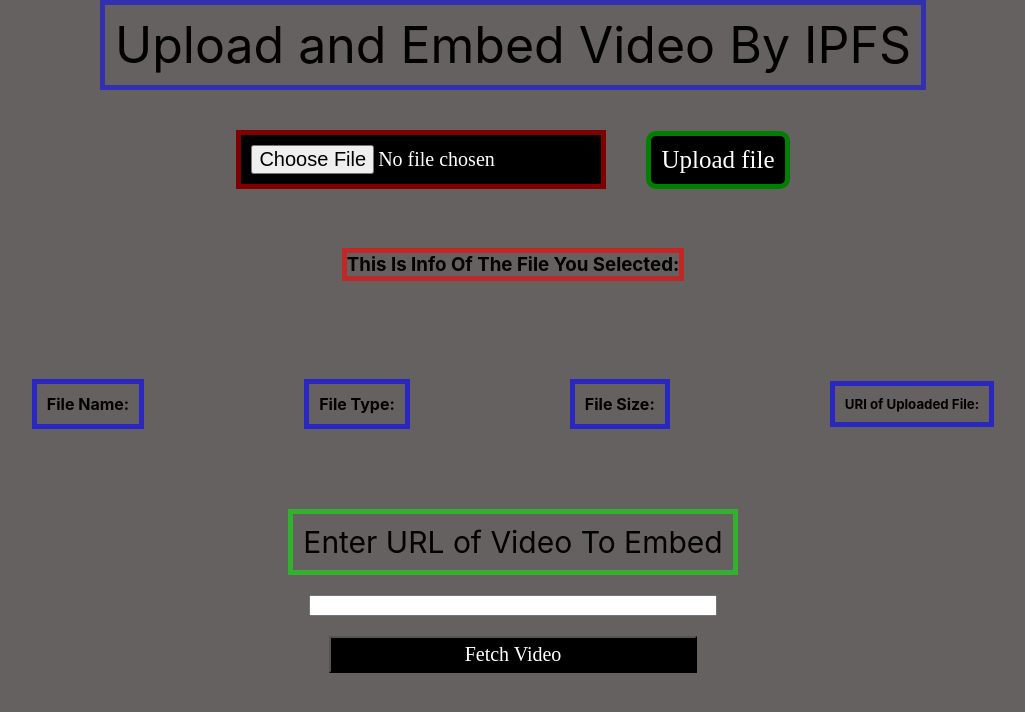
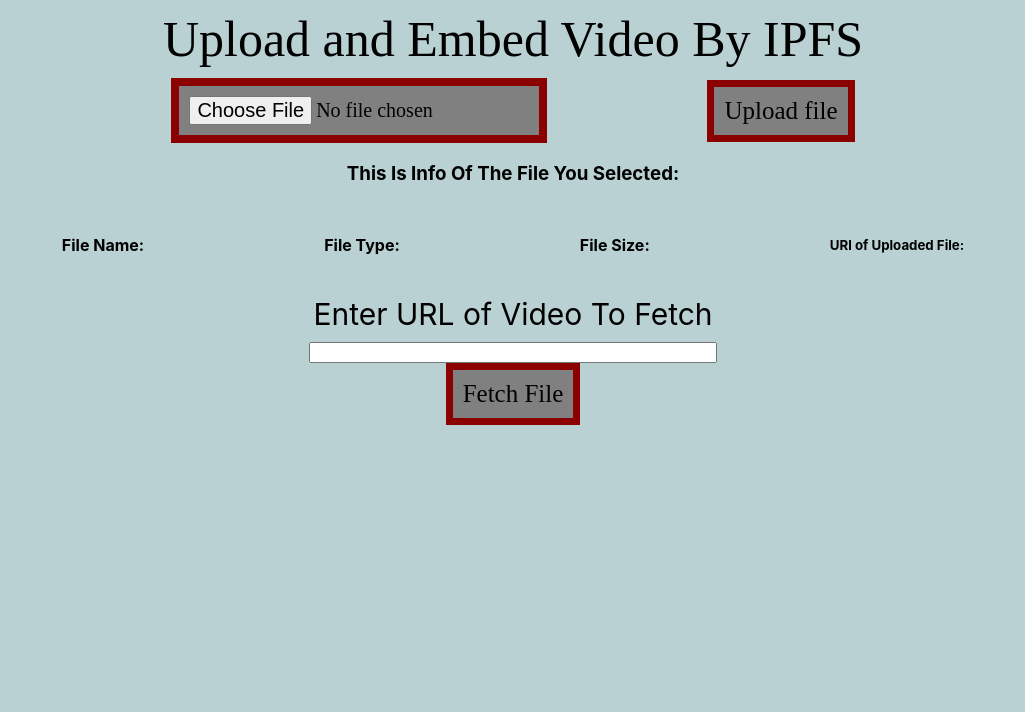
Before and after one commit to GMR329/VideoShareIPFS, a React (Create React App) app in the folder video-share/: page / in a window 1280 px wide. Shown: the top 712 px of the page, without its empty margins (127-1152 px from the left). Built offline with nearby package versions, Linux system fonts and the light colour scheme; what ipfs-http-client would draw is missing.

Commit message:
I embedded videos into site

```diff
--- a/video-share/package.json
+++ b/video-share/package.json
@@ -6,11 +6,17 @@
     "@testing-library/jest-dom": "^5.16.2",
     "@testing-library/react": "^12.1.4",
     "@testing-library/user-event": "^13.5.0",
+    "axios": "^0.26.1",
     "buffer": "^6.0.3",
+    "file-saver": "^2.0.5",
     "ipfs-http-client": "^56.0.1",
+    "js-file-download": "^0.4.12",
     "react": "^17.0.2",
+    "react-alert": "^7.0.3",
     "react-dom": "^17.0.2",
+    "react-player": "^2.10.0",
     "react-scripts": "5.0.0",
+    "react-video-js-player": "^1.1.1",
     "web-vitals": "^2.1.4"
   },
   "scripts": {
--- a/video-share/src/App.css
+++ b/video-share/src/App.css
@@ -1,3 +1,3 @@
 body {
-  background-color: rgb(102, 97, 97);
+  background-color: rgb(186, 209, 211);
 }
--- a/video-share/src/App.js
+++ b/video-share/src/App.js
@@ -3,11 +3,19 @@
 import React, { useState } from 'react';
 import { Buffer } from 'buffer';
 import { create } from "ipfs-http-client";
+import { scryRenderedComponentsWithType } from 'react-dom/test-utils';
+import { Alert } from 'react-alert'
+import { saveAs } from "file-saver";
+import axios from 'axios'
+import fileDownload from 'js-file-download'
+import VideoPlayer from "react-video-js-player";
+import ReactPlayer from 'react-player';
 
 const client = create('https://ipfs.infura.io:5001/api/v0');
 
 
 function App() {
+  const [z, setZ]=useState([]);
   const[file,setFile]=useState(null);
   const[fileName,setFileName]=useState("");
   const[fileType,setFileType]=useState("");
@@ -16,6 +24,8 @@
   const[searchURL,setSearchURL]=useState("");
  const[textField,setTextField]=useState("");
 
+
+
   function getFileFromComputer(e) {
 
     var localFile=e.target.files[0];
@@ -23,6 +33,7 @@
   setFileName(localFile.name);
   setFileType(localFile.type);
   setFileSize(localFile.size);
+  console.log(localFile.type);
 
   //  console.log(selectedFile);
   //  setFileName(selectedFile.name);
@@ -35,6 +46,7 @@
   }
 
 
+
   e.preventDefault();
 
   }
@@ -42,10 +54,21 @@
 async function uploadButtonHandler(event){
   event.preventDefault();
   try {
-    const uploadedFile = await client.add(file);
+    if((fileType.toLowerCase()).includes("video")){
+
+
+      const uploadedFile = await client.add(file);
       var fullLink='https://ipfs.infura.io/ipfs/'+uploadedFile.path;
      setURL(fullLink);
      console.log(url);
+
+          }
+          else{
+alert("Please Upload a Video File");
+
+          }
+
+
 
   } catch (err) {
     console.log(err.message);
@@ -53,21 +76,25 @@
 
 }
 
-  function print(){
-    console.log(textField);
-    window.open(textField);
 
 
-  }
+ function print(){
+
+   setZ(oldArray => [...oldArray, textField]);
+
+ }
+
+
   const buttonStyle = {
-  backgroundColor: "black",
-  color:"white",
+  backgroundColor: "gray",
+  color:"black",
   fontSize:"25px",
   fontFamily:"Montserrat",
   padding:"5px",
-  borderRadius:"10px",
-  margin:"20px",
-  border: '5px solid rgba(0, 255, 0, .5)',
+  marginLeft:"80px",
+  marginRight:"80px",
+  border: '7px solid darkred',
+
   padding:"10px"
 
 
@@ -90,13 +117,14 @@
 
   }
   const fileInputStyle={
-    backgroundColor: "black",
-    color:"white",
+    backgroundColor: "gray",
+    color:"black",
     fontSize:"20px",
     fontFamily:"Montserrat",
     padding:"5px",
-    margin:"20px",
-    border: '5px solid rgba(255, 0, 0, .5)',
+    marginLeft:"80px",
+    marginRight:"80px",
+    border: '8px solid darkred',
     padding:"10px"
 
 
@@ -106,29 +134,36 @@
   display: "flex",
   flexDirection:"row",
   alignItems:"center",
-  margin:"20px"
+  marginLeft:"80px",
+  marginRight:"80px",
 
 
   };
   const TitleStyle={
   fontSize:"50px",
-  border: '5px solid rgba(0, 0, 255, .5)',
-  padding:"10px"
+
+  padding:"10px",
+  color:"black",
+  fontFamily:"Montserrat",
+
+
 
 
   };
 const uploadInfoStyle={
 
   padding:"10px",
-  margin:"80px",
-  border: '5px solid rgba(0, 0, 255,.6)'
+  marginLeft:"80px",
+  marginRight:"80px",
+
 
 
 };
 const secondHeaderStyle={
   fontSize:"30px",
-  border: '5px solid rgba(0, 255, 0, .5)',
-  padding:"10px"
+  padding:"10px",
+  marginLeft:"80px",
+  marginRight:"80px",
 
 
 }
@@ -136,7 +171,7 @@
 const bottomFormStyle={
   display: "flex",
   flexDirection:"column",
-  margin:"20px"
+  margin:"0px"
 
 };
 const fetchVideoStyle={
@@ -145,10 +180,16 @@
   fontFamily:"Montserrat",
   fontSize:"20px",
   padding:"5px",
-  margin:"20px",
-  border: '10px solid rgba(255, 0 0, .5)'
+  marginLeft:"80px",
+  marginRight:"80px",
+  border: '5px solid darkred'
 
 
+}
+
+function test(){
+
+  alert(z);
 }
 
 
@@ -161,18 +202,24 @@
           <button style={buttonStyle}className='uploadFileButton' type="submit" onClick={uploadButtonHandler} >Upload file</button>
 
         </form>
-        <h3 style={  {border: '5px solid rgba(255, 0, 0,.6)'}}>This Is Info Of The File You Selected: </h3>
+        <h3 style={  {color:"black"}}>This Is Info Of The File You Selected: </h3>
         <div style={innerDivStyle}>
         <h4 style={uploadInfoStyle}>  File Name: {fileName} </h4>
         <h4  style={uploadInfoStyle}> File Type: {fileType}</h4>
         <h4 style={uploadInfoStyle}> File Size: {fileSize}</h4>
         <h5 style={uploadInfoStyle}> URl of Uploaded File: {url}</h5>
         </div>
-        <span style={secondHeaderStyle}>Enter URL of Video To Embed</span>
-       <form style={bottomFormStyle}>
+
+
+        <span style={secondHeaderStyle}>Enter URL of Video To Fetch</span>
+
        <input style ={{width:"400px"}} type="text"  onChange={e => setTextField(e.target.value)}  />
-        <button style={fetchVideoStyle} className='videoLinkField' type="submit" onClick={()=>print()} >Fetch Video</button>
-       </form>
+       <button style={buttonStyle}className='Fetch Video' type="submit" onClick={()=>print()} >Fetch File</button>
+
+
+
+       {z.map(elem =>  <ReactPlayer controls={true} url={elem}/>)}
+
 
 
       </div>
```
Also changed, not shown: 2 other files (tests, documents, lock files or other folders).
